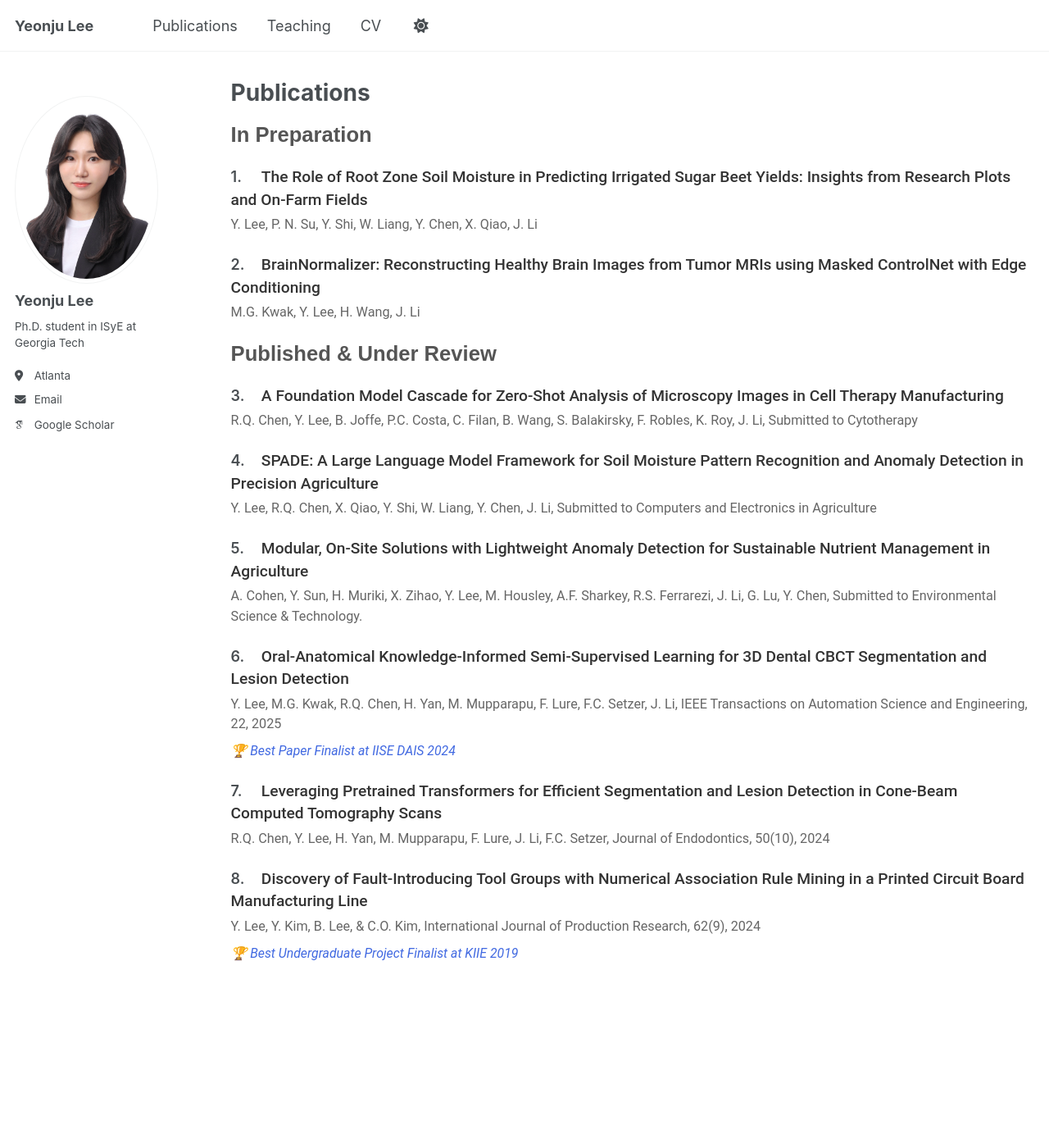
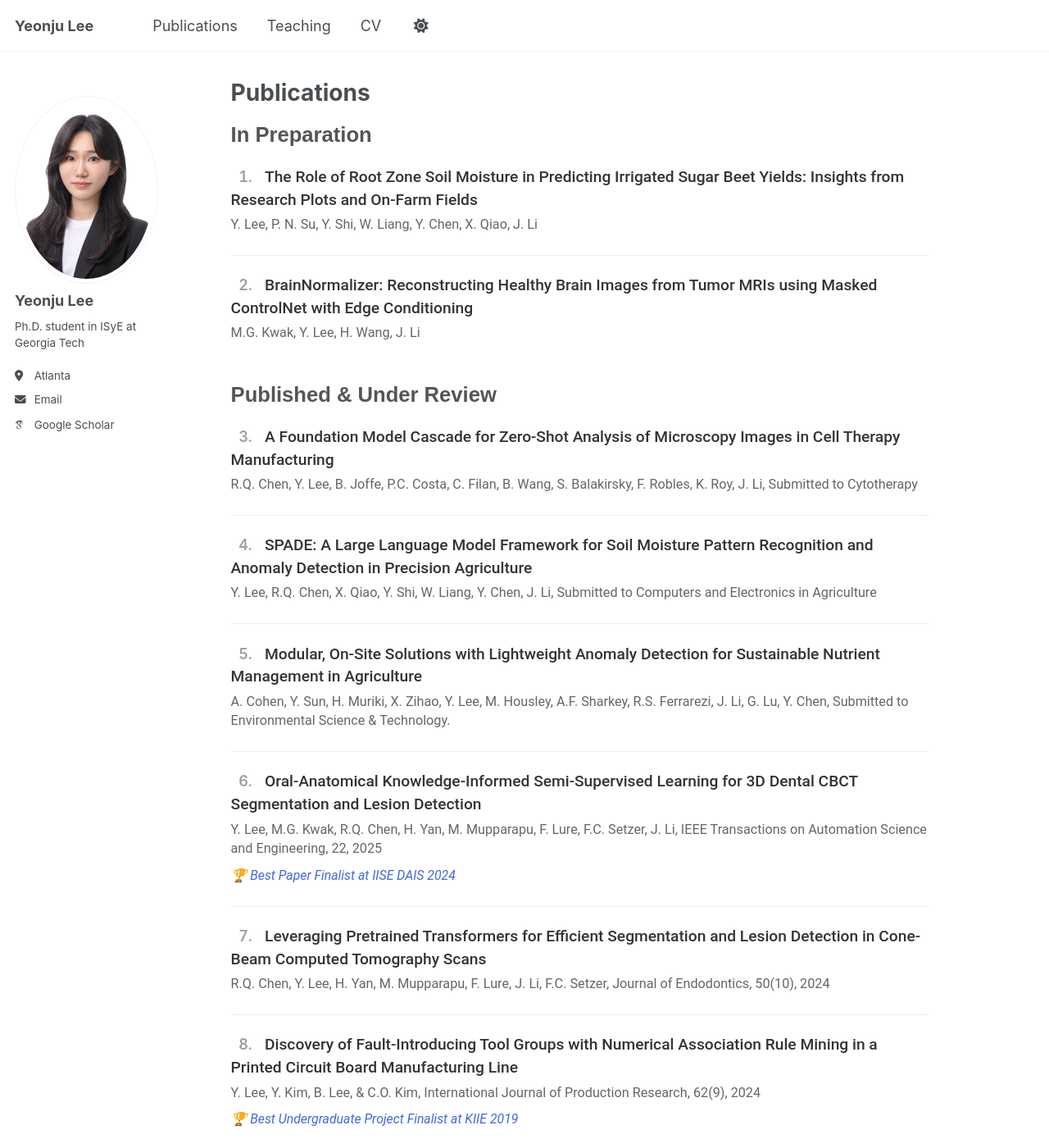
Before and after one commit to ylee845/ylee845.github.io, a Jekyll site: the page built from _pages/publications.html, in a window 1280 px wide and 1400 px high. Shown: the whole window at 82% size. Built offline with Jekyll 4.4.1, drawn with Linux system fonts in a browser that asks for light colours; some web fonts are replaced; a script that is not in the unit is left out.

Commit message:
Update publications.html

```diff
--- a/_pages/publications.html
+++ b/_pages/publications.html
@@ -16,9 +16,40 @@ author_profile: true
     content: none !important;
     counter-increment: none !important;
   }
- /* Publications section 폰트 & 스타일 */
+ /* ===== Publications pretty layout (Arial 기반) ===== */
+.pubs{ max-width: 75ch; }                        /* 라인 길이 줄여 가독성 ↑ */
+.paper{ margin:1.1rem 0 1.6rem; padding-bottom:.9rem; border-bottom:1px solid #eee; }
+.paper:last-child{ border-bottom:0 }
 
-/* 섹션 제목 (In Preparation, Published & Under Review) */
+.paper h3{ margin:0; line-height:1.35; font-weight:600; color:#333; }
+.paper h3 .num{
+  display:inline-block; width:2.2ch; margin-right:.6rem;
+  color:#9aa0a6; text-align:right; font-variant-numeric: tabular-nums; /* 숫자 자리맞춤 */
+}
+.paper h3 .title{ font-size:clamp(1rem,1.55vw,1.28rem); }
+
+.paper .meta{
+  margin:.35rem 0 0; color:#6b6b6b;
+  font-size:clamp(.92rem,1.2vw,1rem); line-height:1.45;
+}
+
+/* 문장 줄바꿈 품질 개선 */
+.paper .title, .paper .meta{ hyphens:auto; word-break:keep-all }
+
+/* 호버 시 제목만 살짝 강조 (RoyalBlue 톤) */
+.paper:hover .title{ color:#4169E1 }
+
+/* 섹션 제목 톤 다운 */
+.pubs h2{ margin:1.2rem 0 .4rem; font-weight:700; color:#4a4a4a }
+
+/* 모바일에서 여백/사이즈 최적화 */
+@media (max-width:640px){
+  .paper{ margin:.9rem 0 1.2rem; padding-bottom:.7rem }
+  .paper h3 .num{ width:2ch; margin-right:.45rem }
+  .paper h3 .title{ font-size:clamp(1rem,4vw,1.18rem) }
+  .paper .meta{ font-size:.95rem }
+}
+
 /* Publications section 폰트 & 스타일 */
 
 /* 섹션 제목 (In Preparation, Published & Under Review) */
```
